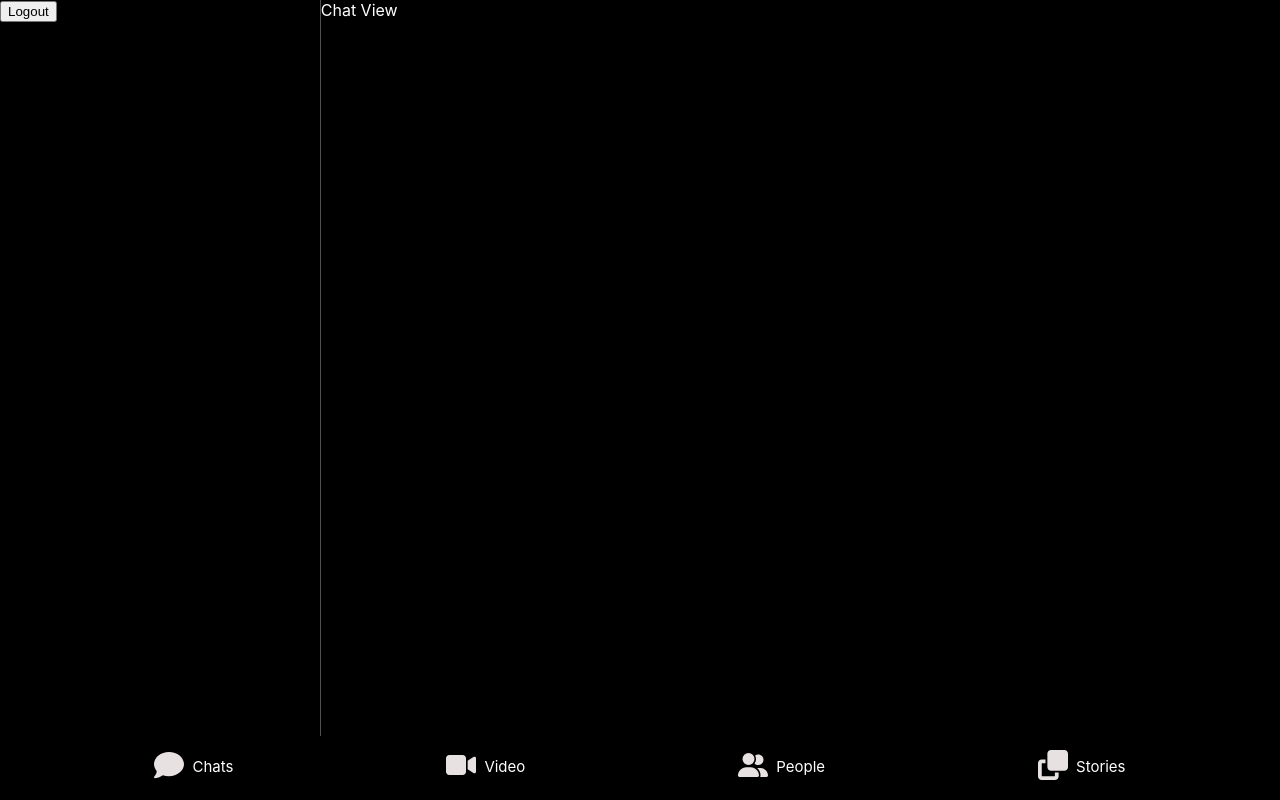
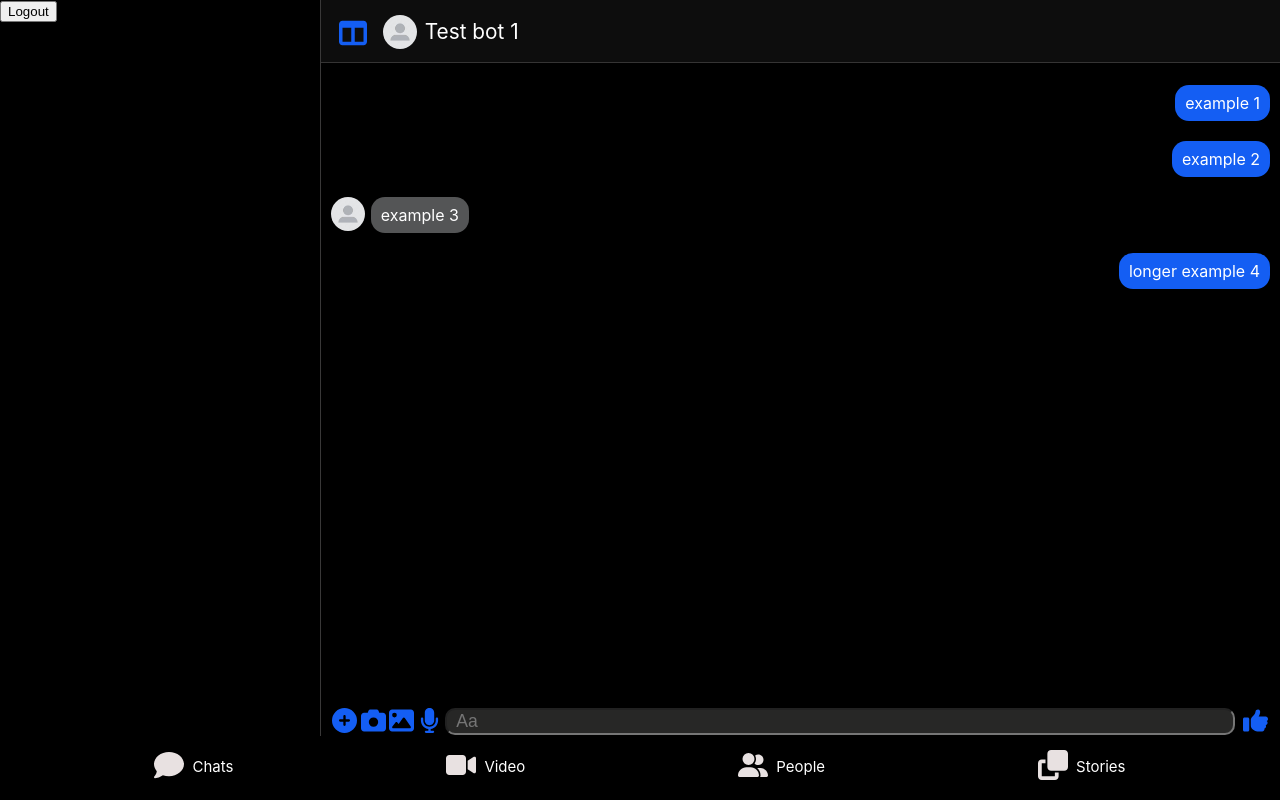
Before and after one commit to btt-17/messenger-clone, a React (Create React App) app: page / in a window 1280 px wide. Built offline with nearby package versions, Linux system fonts and the light colour scheme; sample sign-in values are in the browser's storage.

Commit message:
add chat view

```diff
--- a/src/App.tsx
+++ b/src/App.tsx
@@ -2,7 +2,7 @@ import './App.css';
 import { BrowserRouter as Router, Route, Routes} from "react-router-dom";
 import {
   LoginForm,
-  MainView
+  MainView,
 } from './components';
 
 function App() {
--- /dev/null
+++ b/src/components/ChatView/ChatView.css
@@ -0,0 +1,125 @@
+* {
+    list-style: none;
+}
+
+.chat-head {
+    display: flex;
+    height: 4vh;
+    padding: 15px 18px ;
+    background-color: rgba(34, 33, 33,0.4);
+    border-bottom: thin solid rgb(53, 52, 52);
+}
+
+.chat-info {
+    width: 15vw;
+    display: flex;
+    font-size: 1.3em;
+}
+.chat-info .chat-option-logo {
+    height: 28px;
+    width: 28px;
+    margin-bottom: 20px;
+}
+.chat-info * {
+    margin-right: 8px;
+}
+.chat-info .option {
+    padding-top: 3.5px;
+}
+.image {
+    width: 34px;
+    height: 34px;
+    border-radius: 50%;
+}
+
+.avatar {
+    position: absolute;
+    width: 34px;
+    height: 34px;
+    border-radius: 50%;
+    background-image: url('../assests/defaultAvatar.jpeg');
+    background-repeat: no-repeat !important;
+    background-position: center !important;
+    -webkit-background-size: 100% !important;
+    -moz-background-size: 100% !important;
+    -o-background-size: 100% !important;
+    background-size: 100% !important;
+}
+
+.chat-name {
+    padding-top: 4px;
+}
+
+
+
+
+/* ----------- Content ----------- */
+
+.chat-content {
+    overflow: auto;
+    height: 80vh;
+    padding: 2px 10px;
+}
+
+.receiver {
+    display: flex;
+}
+
+.sender {
+   margin: 20px 0px;
+   /* text-align: center; */
+   display: flex;
+   justify-content: flex-end;
+}
+
+.sender span {
+    margin-left: 60vw;
+    display: inline-block;
+    text-align: center;
+    background-color: rgb(20, 94, 243);
+    padding: 8px 10px;
+    border-radius: 14px;
+}
+
+.sender .image {
+    display: none;
+}
+
+
+.receiver .image {
+    margin-right: 6px;
+}
+.receiver span {
+    display: inline-block;
+    text-align: center;
+    background-color: rgb(84, 85, 86);
+    padding: 8px 10px;
+    border-radius: 14px;
+}
+
+/* ----------- Send Message ----------- */
+
+.send-message {
+    display: flex;
+    justify-content: space-around;
+    height: 5vh;
+    padding: 1px 10px 3px;
+}
+
+.chat-option-logo {
+    height: 25px;
+    width: 25px;
+    color: rgb(20, 94, 243);
+}
+
+.message-input {
+    margin-right: 5px;
+}
+.message-input input {
+    width: 60vw;
+    padding: 1px 9px;
+    font-size: 1.1em;
+    border-radius: 10px;
+    background-color: rgb(39, 39, 38);
+    color: white;
+}
--- /dev/null
+++ b/src/components/ChatView/ChatView.tsx
@@ -0,0 +1,112 @@
+import './ChatView.css';
+import { FontAwesomeIcon } from '@fortawesome/react-fontawesome';
+import {
+    faCirclePlus,
+    faCamera,
+    faImage,
+    faMicrophone,
+    faThumbsUp,
+    faTableColumns,
+    faPaperPlane,
+} from '@fortawesome/free-solid-svg-icons'
+import { IconProp } from '@fortawesome/fontawesome-svg-core';
+import React, {useState} from 'react';
+
+const faCirclePlusPropIcon = faCirclePlus as IconProp;
+const faCameraPropIcon = faCamera as IconProp;
+const faImagePropIcon = faImage as IconProp;
+const faMicrophonePropIcon = faMicrophone as IconProp;
+const faThumbsUpPropIcon = faThumbsUp as IconProp;
+const faTableColumnsPropIcon = faTableColumns as IconProp;
+const faPaperPlanePropIcon = faPaperPlane as IconProp;
+
+
+const dummy_messages = [
+   ["example 1", "sender"],
+   ["example 2", "sender"],
+   ["example 3", "receiver"],
+   ["longer example 4", "sender"],
+]
+
+
+
+const ListMessage = () => (
+    <div className='list-message'>
+      {dummy_messages.map(item => (
+        <div key={item[0]} className={item[1]}>
+            <div className="image">
+                <div className='avatar'>
+                </div>
+            </div>
+            <span>{item[0]}</span>
+        </div>
+      ))}
+    </div>
+  );
+
+function ChatView () {
+    const [userMessage, setUserMessage] = useState('');
+    const handleSendMessage = () => {
+        dummy_messages.push([userMessage,"sender"]);
+        console.log(dummy_messages);
+        setUserMessage("");
+        ListMessage();
+    }
+
+    let button;
+    if (userMessage === "") {
+        button = <FontAwesomeIcon className='chat-option-logo' icon={faThumbsUpPropIcon} />   ;
+    } else {
+        button = <FontAwesomeIcon className='chat-option-logo' icon={faPaperPlanePropIcon} onClick={handleSendMessage}/>   ;
+    }
+
+    return (
+        <div>
+            <div className='chat-head'>
+                <div className="chat-info">
+                    <div className='option' >
+                        <FontAwesomeIcon className='chat-option-logo' icon={faTableColumnsPropIcon} />
+                    </div>
+                    <div className="image">
+                        <div className='avatar'>
+
+                        </div>
+                    </div>
+                    <div className='chat-name'>Test bot 1</div>
+                </div>
+            </div>
+            <div className='chat-content'>
+               <ListMessage></ListMessage>
+            </div>
+            <div className='send-message'>
+                    <div className='option' >
+                        <FontAwesomeIcon className='chat-option-logo' icon={faCirclePlusPropIcon} />
+                   </div>
+
+                   <div className='option' >
+                        <FontAwesomeIcon className='chat-option-logo' icon={faCameraPropIcon} />
+                   </div>
+
+                   <div className='option' >
+                        <FontAwesomeIcon className='chat-option-logo' icon={faImagePropIcon} />
+                   </div>
+
+                   <div className='option' >
+                        <FontAwesomeIcon className='chat-option-logo' icon={faMicrophonePropIcon} />
+                   </div>
+
+                   <div className="message-input">
+                        <input type='text' placeholder='Aa' value={userMessage} onChange={(e) => setUserMessage(e.target.value)}></input>
+                    </div>
+
+                   <div className='option' >
+                        {/* <FontAwesomeIcon className='chat-option-logo' icon={faThumbsUpPropIcon} />    */}
+                        {button}
+                   </div>
+
+            </div>
+        </div>
+    )
+}
+
+export default ChatView;
--- a/src/components/MainView/MainView.css
+++ b/src/components/MainView/MainView.css
@@ -4,7 +4,7 @@
 }
 
 .chat-list {
-    border-right: thin solid  rgb(83, 80, 80);
+    border-right: thin solid  rgb(57, 56, 56);
     /* border-style: solid;
     border-width: thin;
     border-color: rgb(198, 189, 189); */
--- a/src/components/MainView/MainView.tsx
+++ b/src/components/MainView/MainView.tsx
@@ -1,13 +1,11 @@
 import './MainView.css';
-import React, {useEffect, useState} from 'react';
+import  {useState} from 'react';
 import { useNavigate } from 'react-router-dom';
 import { Navigate } from "react-router-dom";
-// import { ReactComponent as ChatLogo } from '../assests/chat.svg';
-import { library } from '@fortawesome/fontawesome-svg-core'
 import { FontAwesomeIcon } from '@fortawesome/react-fontawesome';
 import {  faComment, faVideo, faUserGroup, faClone } from '@fortawesome/free-solid-svg-icons'
-
 import { IconProp } from '@fortawesome/fontawesome-svg-core';
+import ChatView from '../ChatView/ChatView';
 
 
 const faCommentPropIcon = faComment as IconProp;
@@ -38,7 +36,7 @@ function MainView() {
                         <button onClick={handleLogout}>Logout </button>
                     </div>
                     <div className='chat-view'>
-                        Chat View
+                        <ChatView />
                     </div>
                 </div>
                 <div className='footer-container'>
--- a/src/components/index.js
+++ b/src/components/index.js
@@ -1,2 +1,3 @@
 export { default as LoginForm } from './LoginForm/LoginForm';
 export { default as MainView } from './MainView/MainView';
+// export { default as ChatView } from './ChatView/ChatView';
```
Also changed, not shown: src/components/assests/defaultAvatar.jpeg (added).
